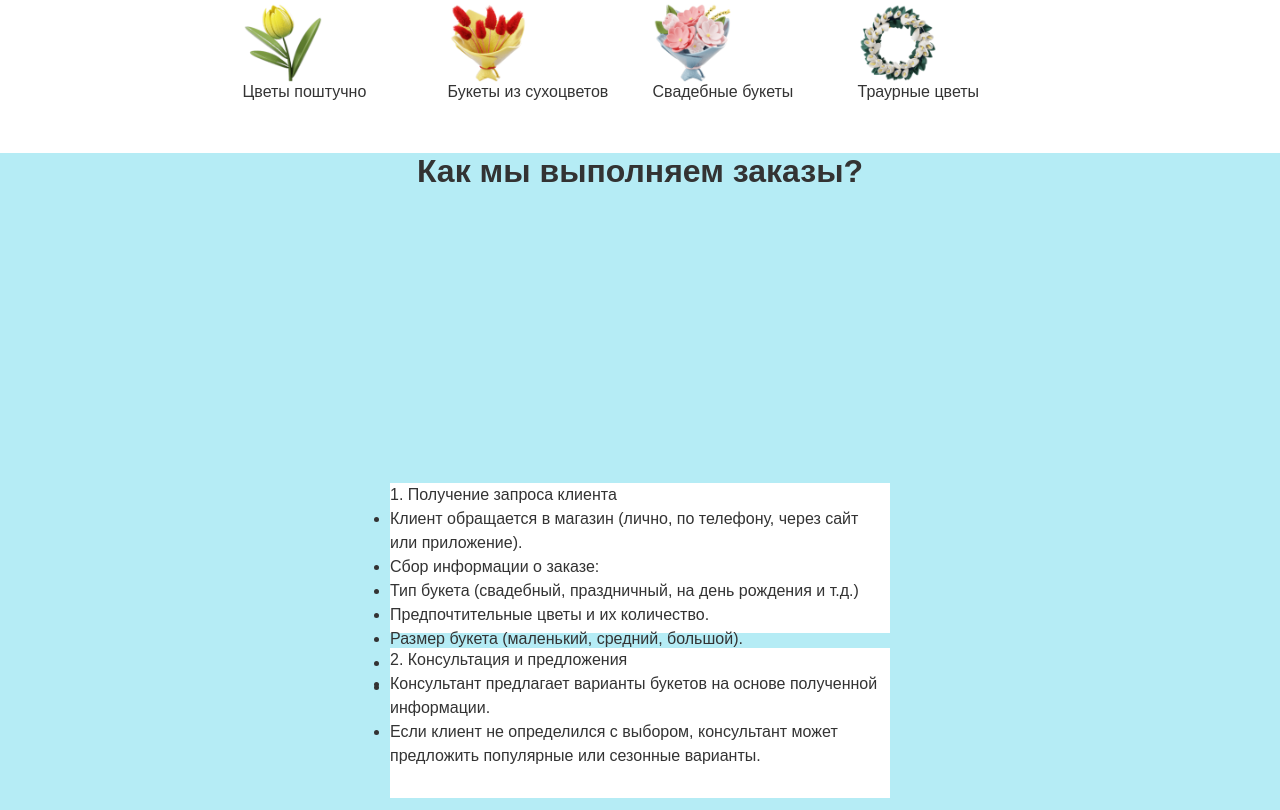
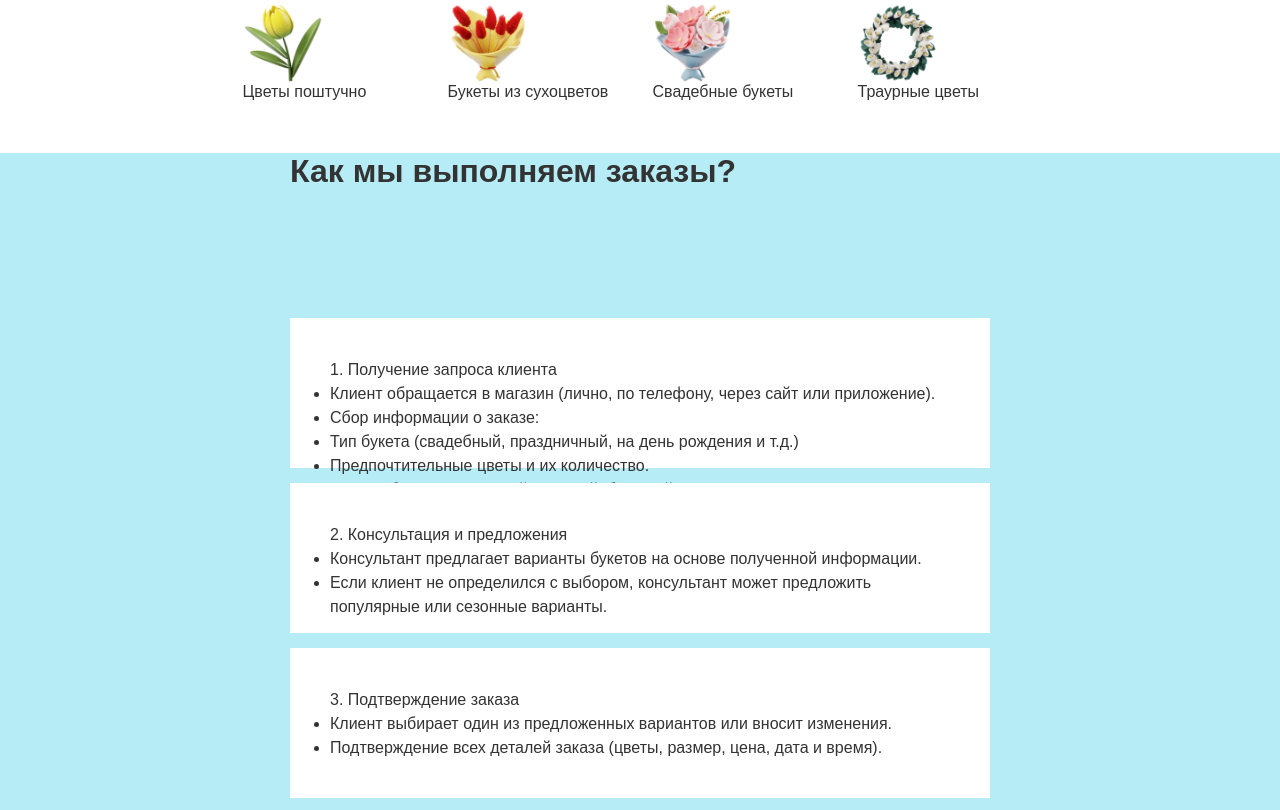
Before and after one commit to s0188279/project.github.io, a plain HTML site: page index.html in a window 1280 px wide. Shown: the part 967-1777 px from the top of the page. Drawn offline with Linux system fonts and the light colour scheme.

Commit message:
Update styles.css

```diff
--- a/styles.css
+++ b/styles.css
@@ -70,8 +70,8 @@ header {
 .zakazy {
     background-color: #b5ecf5;
     display: grid;
-    grid-template-columns: 500px;
-    grid-template-rows: repeat(10, 150px);
+    grid-template-columns: 700px;
+    grid-template-rows: repeat(9, 150px);
     grid-column-gap: 25px;
     grid-row-gap: 15px;
     justify-content: center;
@@ -79,9 +79,6 @@ header {
 
 .zh {
     justify-content: center;
-    display: grid;
-    grid-row-start: 1;
-    grid-row-end: 3;
     color: #333;
 }
 
@@ -89,6 +86,7 @@ header {
     line-height: 1.5;
     background-color: white;
     color: #333;
+    padding: 40px;
 }
 
 .menu {
```
